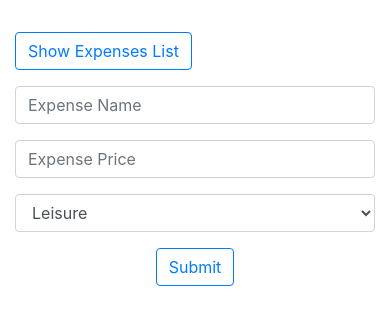
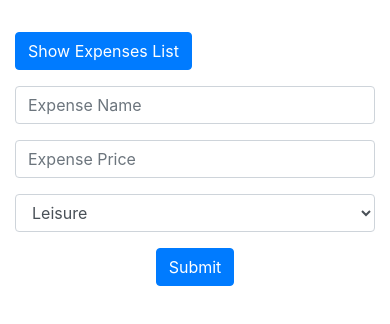
Before and after one commit to robertochirila/mern-expense-tracker, a React (Create React App) app: page / in a window 390 px wide. Shown: the top 324 px of the page. Built offline with nearby package versions, Linux system fonts and the light colour scheme.

Commit message:
mobile layout

```diff
--- a/package.json
+++ b/package.json
@@ -9,6 +9,7 @@
     "axios": "^0.19.2",
     "bootstrap": "^4.4.1",
     "react": "^16.13.1",
+    "react-device-detect": "^1.12.1",
     "react-dom": "^16.13.1",
     "react-scripts": "3.4.1",
     "reactstrap": "^8.4.1"
--- a/src/components/Expense.js
+++ b/src/components/Expense.js
@@ -23,10 +23,10 @@ export class Expense extends Component {
                 <Card>
                     <CardImg top width="100%" src="/assets/318x180.svg" alt="Card image cap" />
                     <CardBody>
-                        <CardTitle>{expense.name}</CardTitle>
-                        <CardSubtitle>{expense.category}</CardSubtitle>
+                        <CardTitle><h6>{expense.name}</h6></CardTitle>
+                        <CardSubtitle><h6>{expense.category}</h6></CardSubtitle>
                         <CardText>Price: {expense.price}</CardText>
-                        <Button outline color="danger" onClick={this.delete}>Delete</Button>
+                        <Button color="danger" onClick={this.delete}>Delete</Button>
                     </CardBody>
                 </Card>
             </Col>
--- a/src/components/ExpensesForm.js
+++ b/src/components/ExpensesForm.js
@@ -1,8 +1,11 @@
 import React, { Component } from 'react'
-import { Button, Form, FormGroup, Label, Input } from 'reactstrap';
+import { Button, Form, FormGroup, Input } from 'reactstrap';
 import { ExpensesList } from './ExpensesList'
 import axios from 'axios'
-import { Container, Row, Col } from 'reactstrap';
+import { Container } from 'reactstrap';
+import {
+    isMobile
+} from "react-device-detect";
 
 
 export class ExpensesForm extends Component {
@@ -49,12 +52,30 @@ export class ExpensesForm extends Component {
             marginBottom: '1rem',
             float: 'left'
         }
+        const buttonListStyleMobile = {
+            width: '90%',
+            marginTop: '2rem',
+            marginBottom: '1rem'
+        }
 
         const buttonHideStyle = {
             float: 'left',
             marginLeft: '1rem',
             marginTop: '2rem'
         }
+        const buttonHideStyleMobile = {
+            marginLeft: '0',
+            marginTop: '2rem',
+            width: '80%'
+        }
+
+        const buttonSubmitStyle = {}
+
+        const buttonSubmitStyleMobile = {
+            width: '90%'
+        }
+
+
 
         const { expenseName, expenseCategory, expensePrice, showList } = this.state
         return (
@@ -62,7 +83,7 @@ export class ExpensesForm extends Component {
                 {showList === false ?
                     <React.Fragment>
                         <React.Fragment>
-                            <Button style={buttonListStyle} outline color="primary" onClick={this.showList}>Show Expenses List</Button>
+                            <Button style={isMobile ? buttonListStyleMobile : buttonListStyle} color="primary" onClick={this.showList}>Show Expenses List</Button>
                         </React.Fragment>
                         <Form onSubmit={this.onSubmit}>
                             <FormGroup>
@@ -80,12 +101,12 @@ export class ExpensesForm extends Component {
                                     <option>Transport</option>
                                 </Input>
                             </FormGroup>
-                            <Button outline color="primary">Submit</Button>
+                            <Button style={isMobile ? buttonSubmitStyleMobile : buttonSubmitStyle} color="primary">Submit</Button>
                         </Form>
                     </React.Fragment>
                     :
                     <React.Fragment>
-                        <Button style={buttonHideStyle} outline color="warning" onClick={this.hideList}>Hide List</Button>
+                        <Button style={isMobile ? buttonHideStyleMobile : buttonHideStyle} color="warning" onClick={this.hideList}>Hide List</Button>
                         <ExpensesList />
                     </React.Fragment>
                 }
--- a/src/components/ExpensesList.js
+++ b/src/components/ExpensesList.js
@@ -3,6 +3,9 @@ import axios from 'axios'
 import { Expense } from './Expense'
 import { Button, ListGroup, ListGroupItem } from 'reactstrap'
 import { Container, Row, Col } from 'reactstrap';
+import {
+    isMobile
+} from "react-device-detect";
 
 
 export class ExpensesList extends Component {
@@ -51,6 +54,10 @@ export class ExpensesList extends Component {
             clear: 'both',
             marginTop: '1rem'
         }
+        const calculateButtonStyleMobile = {
+            width: '88%',
+            marginTop: '1rem'
+        }
 
         const totalCostStyle = {
             float: 'left',
@@ -58,10 +65,18 @@ export class ExpensesList extends Component {
             marginTop: '1rem'
         }
 
+        const listGroupItemStyle = {
+            paddingTop: '2rem'
+        }
+
+        const listGroupItemStyleMobile = {
+            paddingTop: '2rem',
+            width: '100%'
+        }
+
         return (
             <Container>
-
-                <Button style={calculateButtonStyle} outline color="success" onClick={this.calculateCost}>Calculate Total</Button>
+                <Button style={isMobile ? calculateButtonStyleMobile : calculateButtonStyle} color="success" onClick={this.calculateCost}>Calculate</Button>
                 {displayTotal === true ?
                     <h3 style={totalCostStyle}>Total Cost: {totalCost}</h3>
                     :
@@ -69,10 +84,10 @@ export class ExpensesList extends Component {
                     </React.Fragment>
                 }
                 <Container style={{ clear: 'both' }}>
-                    <ListGroup style={{ paddingTop: '2rem' }}>
+                    <ListGroup style={{ marginTop: '2rem' }}>
                         <Row>
                             {expensesList.map((currentExpense) =>
-                                <ListGroupItem key={currentExpense._id}>
+                                <ListGroupItem style={isMobile ? listGroupItemStyleMobile : listGroupItemStyle} key={currentExpense._id}>
                                     <Expense expense={currentExpense} deleteExpense={this.deleteExpense} />
                                 </ListGroupItem>
                             )}
```
Also changed, not shown: 1 other file (tests, documents, lock files or other folders).
